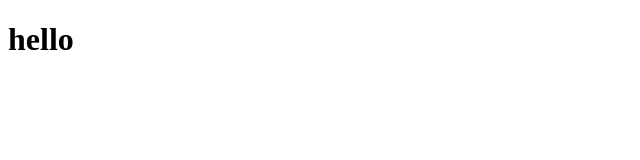
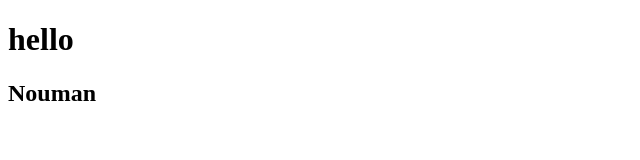
Before and after one commit to nouman-65/devops, a plain HTML site: page index.html in a window 1280 px wide. Shown: the whole page, without its empty margins (0-640 px from the left). Drawn offline with Linux system fonts and the light colour scheme.

Commit message:
aded new heading

```diff
--- a/index.html
+++ b/index.html
@@ -7,5 +7,6 @@
 </head>
 <body>
     <h1>hello</h1>
+    <h2>Nouman</h2>
 </body>
 </html>
```
